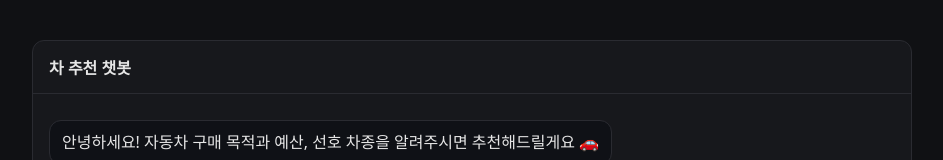
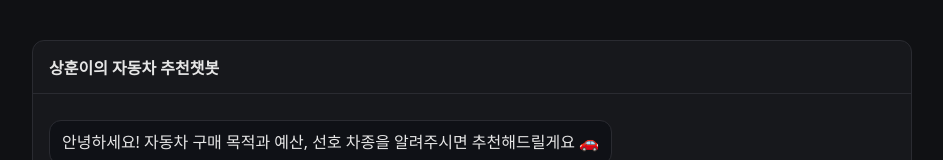
Before and after one commit to EsanghoonE/test1, a website built with Vite: page index.html in a window 1280 px wide. Shown: the top 160 px of the page, without its empty margins (168-1111 px from the left). Built offline with nearby package versions, Linux system fonts and the light colour scheme; no server answers.

Commit message:
Update project files: add .env to .gitignore, change page title to '상훈이의 자동차 추천챗봇', and update header text in main.js to reflect the new title.

```diff
--- a/index.html
+++ b/index.html
@@ -4,7 +4,7 @@
     <meta charset="UTF-8" />
     <link rel="icon" type="image/svg+xml" href="/vite.svg" />
     <meta name="viewport" content="width=device-width, initial-scale=1.0" />
-    <title>test1</title>
+    <title>상훈이의 자동차 추천챗봇</title>
   </head>
   <body>
     <div id="app"></div>
--- a/src/main.js
+++ b/src/main.js
@@ -5,7 +5,7 @@ const apiKey = import.meta.env.VITE_OPENAI_API_KEY
 const appRoot = document.querySelector('#app')
 appRoot.innerHTML = `
   <div class="chat-root">
-    <header class="chat-header">차 추천 챗봇</header>
+    <header class="chat-header">상훈이의 자동차 추천챗봇</header>
     <main id="messages" class="chat-messages" aria-live="polite"></main>
     <form id="chat-form" class="chat-input" autocomplete="off">
       <input id="user-input" name="message" type="text" placeholder="예: 3천만원대, 가족용 SUV 추천해줘" required />
```
